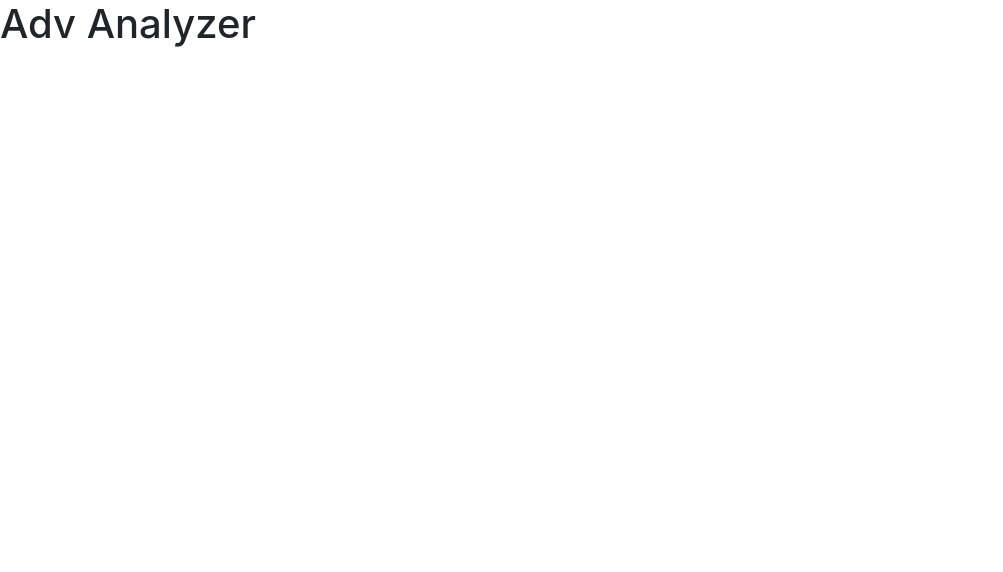
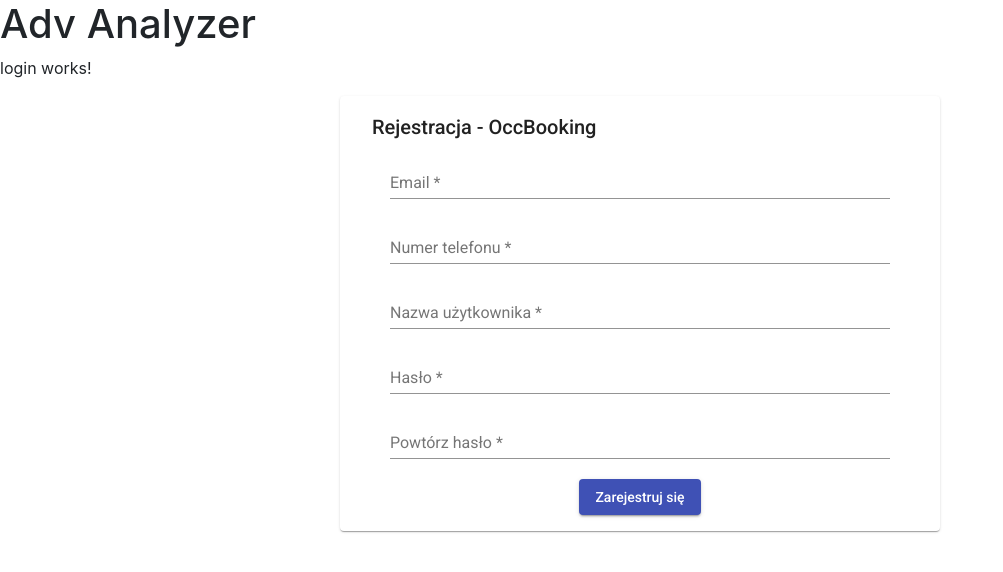
Before and after one commit to filipkbt/AdvAnalyzer, an Angular app in the folder AdvAnalyzer.WebApp/: page / in a window 1280 px wide. Shown: the top 572 px of the page, without its empty margins (0-1003 px from the left). Built offline with nearby package versions, Linux system fonts and the light colour scheme.

Commit message:
Add Register component and models, add Angular-Material module to Shared Module

```diff
--- a/AdvAnalyzer.WebApp/src/app/app.component.html
+++ b/AdvAnalyzer.WebApp/src/app/app.component.html
@@ -1 +1,8 @@
 <h1>Adv Analyzer</h1>
+<app-login>
+
+</app-login>
+
+<app-register>
+
+</app-register>
--- a/AdvAnalyzer.WebApp/src/app/app.module.ts
+++ b/AdvAnalyzer.WebApp/src/app/app.module.ts
@@ -6,6 +6,7 @@
 import { BrowserAnimationsModule } from '@angular/platform-browser/animations';
 import { SharedModule } from './shared/shared.module';
 import { CoreModule } from './core/core.module';
+import { AuthModule } from './modules/auth/auth.module';
 
 @NgModule({
   declarations: [
@@ -16,7 +17,8 @@
     AppRoutingModule,
     BrowserAnimationsModule,
     SharedModule,
-    CoreModule
+    CoreModule,
+    AuthModule
   ],
   providers: [],
   bootstrap: [AppComponent]
--- a/AdvAnalyzer.WebApp/src/app/modules/auth/auth.module.ts
+++ b/AdvAnalyzer.WebApp/src/app/modules/auth/auth.module.ts
@@ -2,13 +2,18 @@
 import { CommonModule } from '@angular/common';
 import { RegisterComponent } from './register/register.component';
 import { LoginComponent } from './login/login.component';
+import { SharedModule } from 'src/app/shared/shared.module';
 
 
 
 @NgModule({
   declarations: [RegisterComponent, LoginComponent],
   imports: [
-    CommonModule
+    CommonModule,
+    SharedModule
+  ],
+  exports: [
+    RegisterComponent, LoginComponent
   ]
 })
 export class AuthModule { }
--- a/AdvAnalyzer.WebApp/src/app/modules/auth/register/register.component.html
+++ b/AdvAnalyzer.WebApp/src/app/modules/auth/register/register.component.html
@@ -1 +1,23 @@
-<p>register works!</p>
+<mat-card>
+    <mat-card-header>
+        <mat-card-title>Rejestracja - OccBooking</mat-card-title>
+    </mat-card-header>
+    <form [formGroup]="form">
+        <mat-form-field>
+            <input formControlName="email" matInput placeholder="Email">
+        </mat-form-field>
+        <mat-form-field>
+            <input formControlName="phoneNumber" matInput placeholder="Numer telefonu">
+        </mat-form-field>
+        <mat-form-field>
+            <input formControlName="userName" matInput placeholder="Nazwa użytkownika">
+        </mat-form-field>
+        <mat-form-field>
+            <input formControlName="password" type="password" matInput placeholder="Hasło">
+        </mat-form-field>
+        <mat-form-field>
+            <input formControlName="confirmPassword" type="password" matInput placeholder="Powtórz hasło">
+        </mat-form-field>
+        <button (click)="submit()" mat-raised-button color="primary">Zarejestruj się</button>
+    </form>
+</mat-card>
--- a/AdvAnalyzer.WebApp/src/app/modules/auth/register/register.component.scss
+++ b/AdvAnalyzer.WebApp/src/app/modules/auth/register/register.component.scss
@@ -0,0 +1,15 @@
+.mat-card {
+    max-width: 600px;
+    margin: 0 auto;
+}
+
+.mat-form-field {
+    min-width: 500px;
+}
+
+form {
+    display: flex;
+    justify-content: center;
+    align-items: center;
+    flex-direction: column;
+}
--- a/AdvAnalyzer.WebApp/src/app/modules/auth/register/register.component.ts
+++ b/AdvAnalyzer.WebApp/src/app/modules/auth/register/register.component.ts
@@ -1,4 +1,7 @@
 import { Component, OnInit } from '@angular/core';
+import { Validators, FormBuilder, FormGroup } from '@angular/forms';
+import { Router } from '@angular/router';
+import { Register } from 'src/app/core/models/auth/register.model';
 
 @Component({
   selector: 'app-register',
@@ -7,9 +10,34 @@
 })
 export class RegisterComponent implements OnInit {
 
-  constructor() { }
+  form: FormGroup;
+  model: Register = {
+    userName: '',
+    password: '',
+    confirmPassword: '',
+    email: '',
+    phoneNumber: ''
+  };
+
+  constructor(private formBuilder: FormBuilder, private router: Router) { }
 
   ngOnInit() {
+    this.form = this.formBuilder.group({
+      'userName': ['', [Validators.required]],
+      'password': ['', [Validators.required]],
+      'confirmPassword': ['', [Validators.required]],
+      'email': ['', [Validators.required]],
+      'phoneNumber': ['', [Validators.required]]
+    })
   }
 
+  submit() {
+    this.model.userName = this.form.controls['userName'].value;
+    this.model.password = this.form.controls['password'].value;
+    this.model.confirmPassword = this.form.controls['confirmPassword'].value;
+    this.model.email = this.form.controls['email'].value;
+    this.model.phoneNumber = this.form.controls['phoneNumber'].value;
+
+    //this.service.register(this.model).subscribe(() => this.router.navigate(['']));
+  }
 }
```
Also changed, not shown: AdvAnalyzer.WebApp/src/app/core/models/auth/register.model.ts (added, +7 -0 lines), AdvAnalyzer.WebApp/src/app/shared/angular-material/angular-material.module.ts (added, +46 -0 lines), AdvAnalyzer.WebApp/src/app/shared/shared.module.ts (+16 -4 lines).
